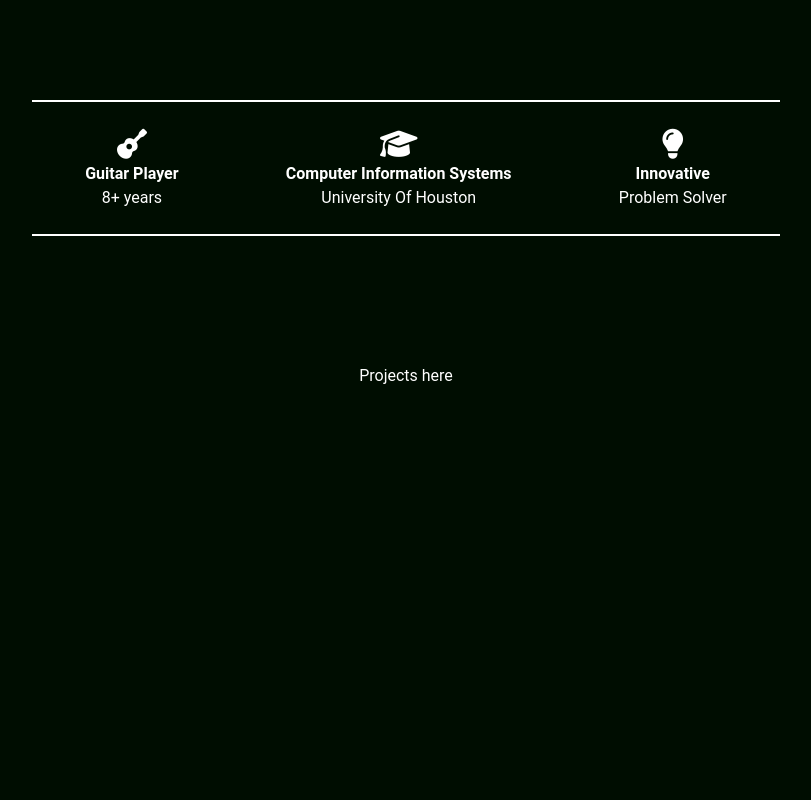
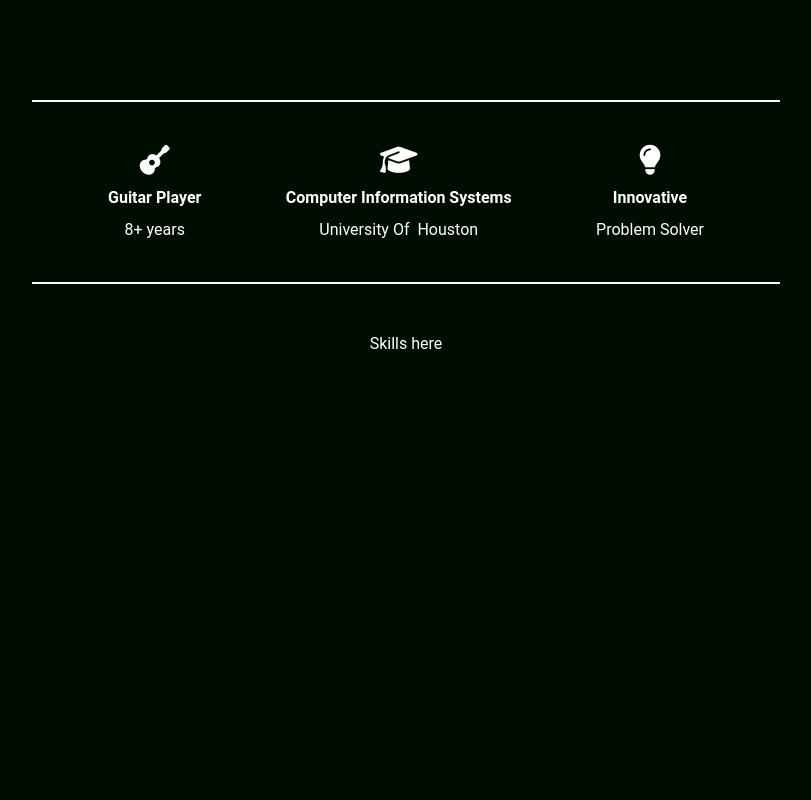
Before and after one commit to sergiogonzalezyes/Portfolio-Vue-Tailwind, a Vue app: page / in a window 1280 px wide. Shown: the part 540-1340 px from the top of the page, without its empty margins (234-1045 px from the left). Built offline with nearby package versions, Linux system fonts and the light colour scheme.

Commit message:
some fixes to icons/aboutme alignment

```diff
--- a/src/App.vue
+++ b/src/App.vue
@@ -5,11 +5,12 @@
       <HomeView ref="homeSection" />
     </div>
     <div>
+      <SkillsView ref="skillsSection"/>
+    </div>
+    <div>
       <ProjectsView ref="projectsSection" />
     </div>
-    <div>
-      <SkillsView ref="skillsSection"/>
-    </div>
+
     <div>
       <ContactView ref="contactSection" />
     </div>
--- a/src/components/Home.vue
+++ b/src/components/Home.vue
@@ -43,27 +43,25 @@
         <div class="lg:flex lg:flex-row w-full lg:items-center lg:justify-center my-10">
             <div class="flex flex-col justify-center items-center lg:w-3/5">
                 <div class="w-full sm:w-full h-0.5 bg-white mt-2 mb-2"></div>
-                <div class="flex w-full justify-around my-4">
-
-                    <div class="flex flex-col justify-center items-center">
+                    <div class="flex flex-col sm:flex-row w-full justify-evenly my-4">
+                        <div class="flex flex-col justify-start items-center mx-2 space-y-2 py-4">
                             <i class="fa-solid fa-guitar text-3xl cursor-pointer"></i>
-                        <p class="text-center font-bold text-">Guitar Player</p>
+                            <div class="text-center font-bold">Guitar Player</div>
                             <p class="text-center">8+ years</p>
                         </div>
-                    <div class="flex flex-col justify-center items-center">
+                        <div class="flex flex-col justify-start items-center mx-2 space-y-2 py-4">
                             <i class="fa-solid fa-graduation-cap text-3xl cursor-pointer"></i>
-                        <p class="flex md:flex-col text-center font-bold ">Computer Information Systems</p>
-                        <div class="flex justify-center items-center flex-col lg:flex-row md:flex-row">
-                            <p class="flex text-center">University Of</p>
-                            <p class="flex text-center">&nbsp;Houston</p>
+                            <div class="text-center font-bold">Computer Information Systems</div>
+                            <div class="flex justify-center items-center space-x-1">
+                                <p class="text-center">University Of</p>
+                                <p class="text-center">&nbsp;Houston</p>
                             </div>
                         </div>
-                    <div class="flex flex-col justify-center items-center">
+                        <div class="flex flex-col justify-start items-center mx-2 space-y-2 py-4">
                             <i class="fa-solid fa-lightbulb text-3xl cursor-pointer"></i>
-                        <p class="text-center font-bold">Innovative</p>
+                            <div class="text-center font-bold">Innovative</div>
                             <p class="text-center">Problem Solver</p>
                         </div>
-
                     </div>
                 <div class="w-full h-0.5 bg-white mt-2 mb-2"></div>
             </div>
--- a/src/views/ProjectsView.vue
+++ b/src/views/ProjectsView.vue
@@ -1,5 +1,5 @@
 <template>
-    <div class="container h-[55.5rem] pt-20">
+    <div class="flex flex-col container justify-center items-center w-full">
       <Projects />
     </div>
   </template>
--- a/src/views/SkillsView.vue
+++ b/src/views/SkillsView.vue
@@ -1,5 +1,5 @@
 <template>
-    <div class="container h-[55.5rem] pt-20">
+    <div class="flex flex-col container justify-center items-center w-full">
       <Skills />
     </div>
   </template>
```
Lines whose indentation alone changed are shown as unchanged.
